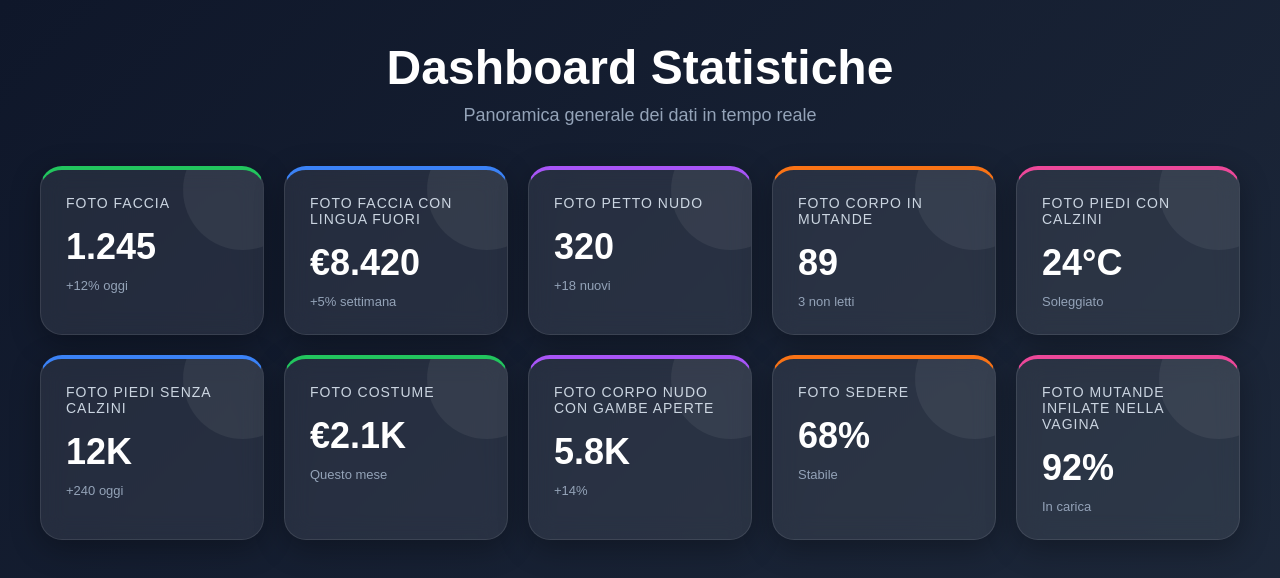
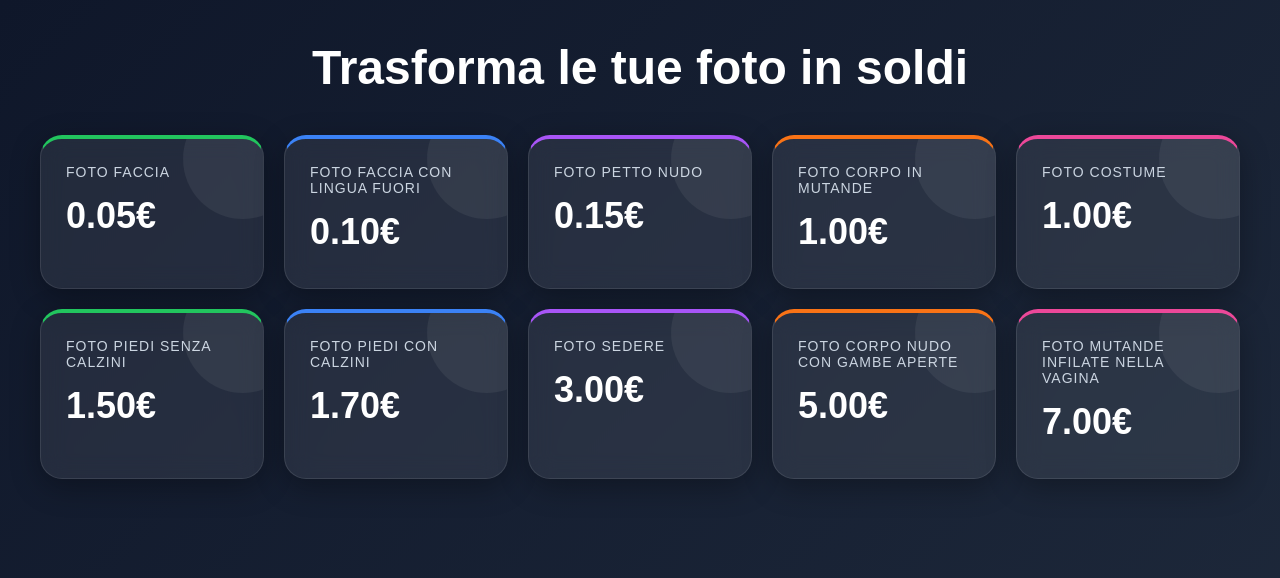
Before and after one commit to albinomassimo84-debug/da-foto-a-soldi, a plain HTML site: page index.html in a window 1280 px wide. Drawn offline with Linux system fonts and the light colour scheme.

Commit message:
Update index.html

```diff
--- a/index.html
+++ b/index.html
@@ -3,7 +3,7 @@
 <head>
   <meta charset="UTF-8">
   <meta name="viewport" content="width=device-width, initial-scale=1.0">
-  <title>Dashboard Moderna</title>
+  <title>Index</title>
 
   <style>
     *{
@@ -124,70 +124,59 @@
   <div class="dashboard">
 
     <div class="header">
-      <h1>Dashboard Statistiche</h1>
-      <p>Panoramica generale dei dati in tempo reale</p>
+      <h1>Trasforma le tue foto in soldi</h1>
     </div>
 
     <div class="container">
 
       <div class="card green">
         <div class="title">Foto faccia</div>
-        <div class="value">1.245</div>
-        <div class="sub">+12% oggi</div>
+        <div class="value">0.05€</div>
       </div>
 
       <div class="card blue">
         <div class="title">Foto faccia con lingua fuori</div>
-        <div class="value">€8.420</div>
-        <div class="sub">+5% settimana</div>
+        <div class="value">0.10€</div>
       </div>
 
       <div class="card purple">
         <div class="title">Foto petto nudo</div>
-        <div class="value">320</div>
-        <div class="sub">+18 nuovi</div>
+        <div class="value">0.15€</div>
       </div>
 
       <div class="card orange">
         <div class="title">Foto corpo in mutande</div>
-        <div class="value">89</div>
-        <div class="sub">3 non letti</div>
+        <div class="value">1.00€</div>
       </div>
 
       <div class="card pink">
-        <div class="title">Foto piedi con calzini</div>
-        <div class="value">24°C</div>
-        <div class="sub">Soleggiato</div>
+        <div class="title">Foto costume</div>
+        <div class="value">1.00€</div>
+      </div>
+
+      <div class="card green">
+        <div class="title">Foto piedi senza calzini</div>
+        <div class="value">1.50€</div>
       </div>
 
       <div class="card blue">
-        <div class="title">Foto piedi senza calzini</div>
-        <div class="value">12K</div>
-        <div class="sub">+240 oggi</div>
-      </div>
-
-      <div class="card green">
-        <div class="title">Foto costume</div>
-        <div class="value">€2.1K</div>
-        <div class="sub">Questo mese</div>
+        <div class="title">Foto piedi con calzini</div>
+        <div class="value">1.70€</div>
       </div>
 
       <div class="card purple">
-        <div class="title">Foto corpo nudo con gambe aperte</div>
-        <div class="value">5.8K</div>
-        <div class="sub">+14%</div>
+        <div class="title">Foto sedere</div>
+        <div class="value">3.00€</div>
       </div>
 
       <div class="card orange">
-        <div class="title">Foto sedere</div>
-        <div class="value">68%</div>
-        <div class="sub">Stabile</div>
+        <div class="title">Foto Corpo nudo con gambe aperte</div>
+        <div class="value">5.00€</div>
       </div>
 
       <div class="card pink">
         <div class="title">Foto mutande infilate nella vagina</div>
-        <div class="value">92%</div>
-        <div class="sub">In carica</div>
+        <div class="value">7.00€</div>
       </div>
 
     </div>
```
